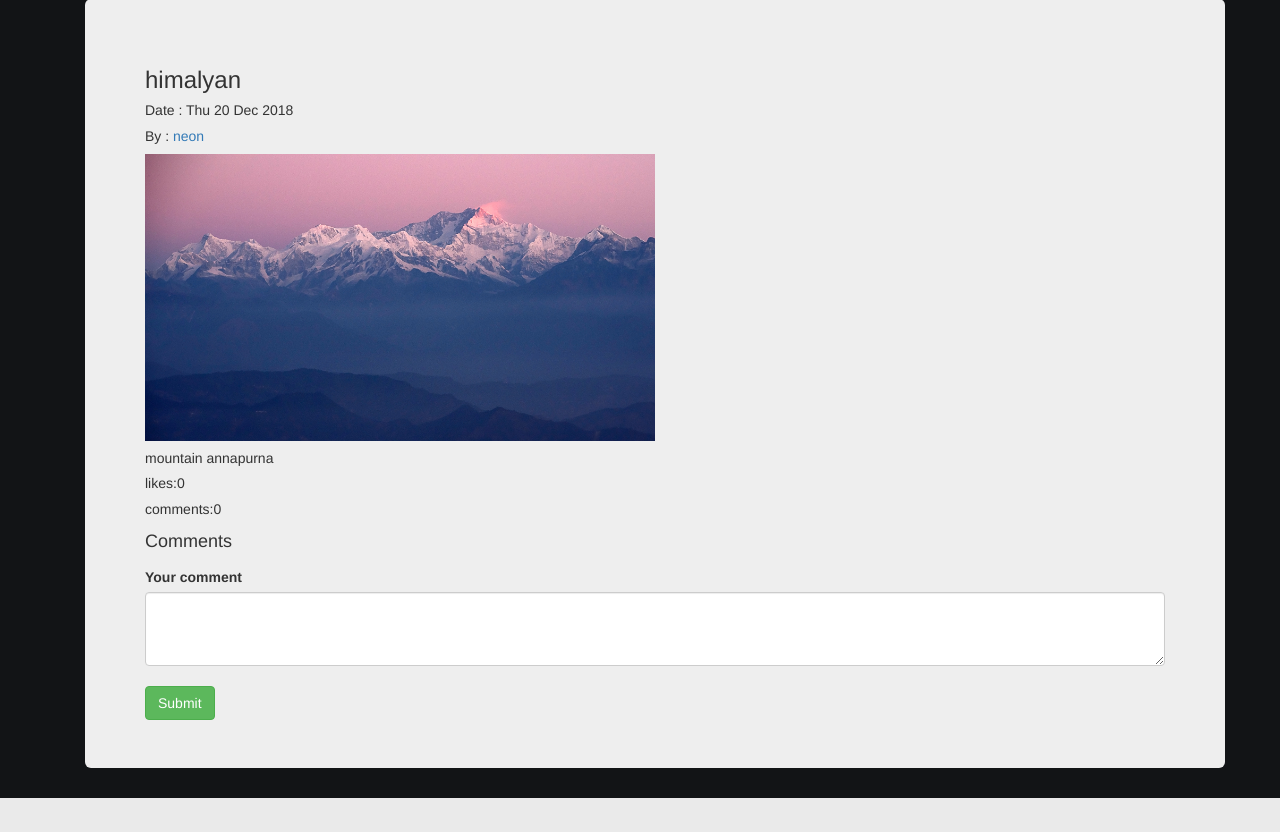
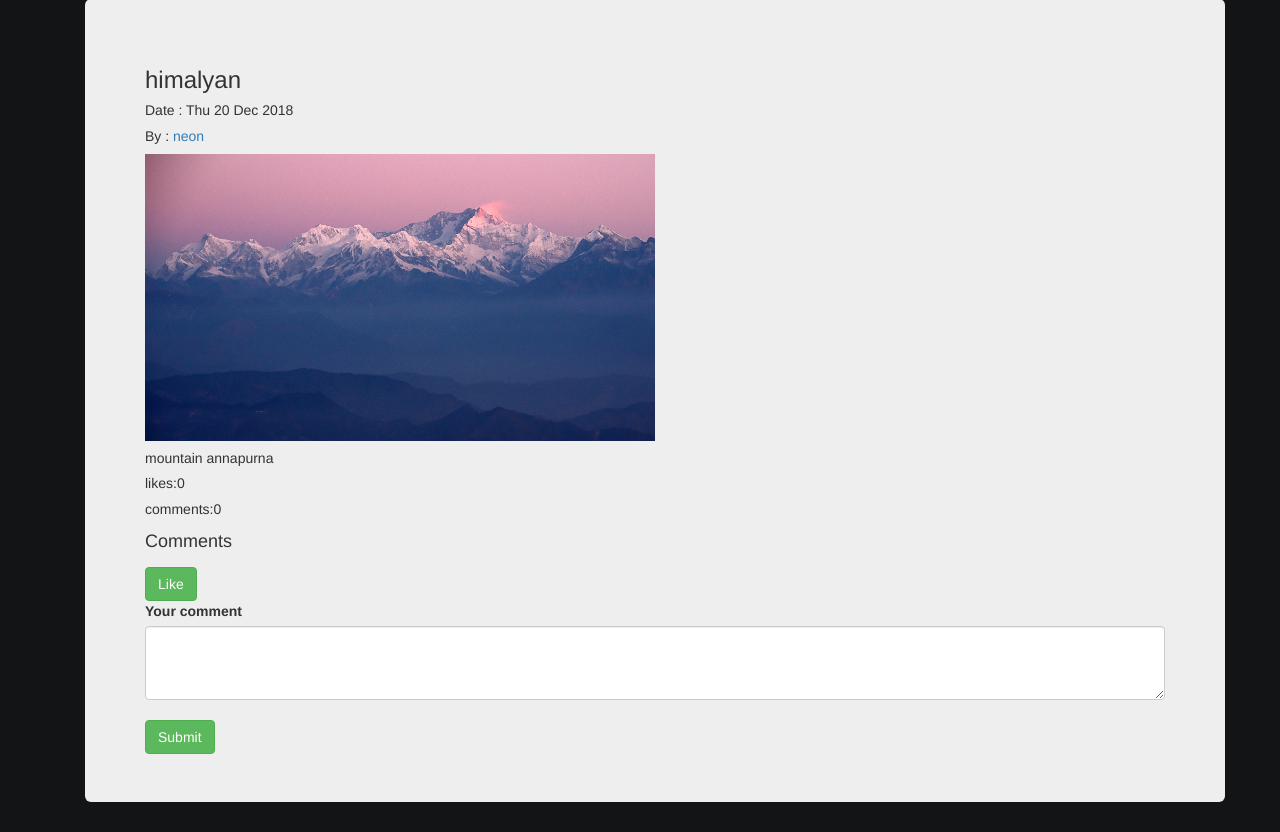
Before and after one commit to utsavdarlami/django-creo, a Django app: page /creo/photos/6/ in a window 1280 px wide. Shown: the part 268-1100 px from the top of the page. Before the commit the page ends 1066 px from the top, so only its background shows below. Run offline with Django 3.2, Linux system fonts and the light colour scheme; data comes from the database, SQL or seed files in the repository; some libraries are stand-ins or nearby versions; some web fonts are replaced.

Commit message:
added beta version for like button

```diff
--- a/creo/admin.py
+++ b/creo/admin.py
@@ -1,6 +1,7 @@
 from django.contrib import admin
-from creo.models import UserProfileInfo,PostSubmission,CommentPost
+from creo.models import UserProfileInfo,PostSubmission,CommentPost,Likes
 # Register your models here.
 admin.site.register(UserProfileInfo)
 admin.site.register(PostSubmission)
 admin.site.register(CommentPost)
+admin.site.register(Likes)
--- a/creo/forms.py
+++ b/creo/forms.py
@@ -1,6 +1,6 @@
 from django import forms
 from django.contrib.auth.models import User
-from creo.models import UserProfileInfo,CommentPost
+from creo.models import UserProfileInfo,CommentPost,Likes
 class UserForm(forms.ModelForm):
     password = forms.CharField(widget =forms.PasswordInput(attrs = {"class":"form-control is-valid", "placeholder":"Password","label for":"exampleInputPassword1","size":"25"}))
     password1 = forms.CharField(widget =forms.PasswordInput(attrs = {"class":"form-control is-valid", "placeholder":"Password","label for":"exampleInputPassword1","size":"25"}),label="Password Confirmation")
@@ -32,3 +32,9 @@ class CommentPostForm(forms.ModelForm):
         model = CommentPost
         fields = ('comment',)
         exclude = ('title','publisher','pub_date',)
+
+class LikePostButton(forms.ModelForm):
+    class Meta():
+        model = Likes
+        fields = ('like',)
+        exclude = ('post','publisher','pub_date',)
--- a/creo/models.py
+++ b/creo/models.py
@@ -20,7 +20,7 @@ class PostSubmission(models.Model):
     pub_date = models.DateTimeField(auto_now_add=True)
     content = models.ImageField(upload_to ='postedpics', blank=True)
     publisher = models.ForeignKey(User,on_delete=models.CASCADE,)
-    likes = models.IntegerField(default=0)
+    like_count = models.IntegerField(default=0)
     comment_count = models.IntegerField(default=0)
     def __str__(self):
         return self.title
@@ -32,3 +32,11 @@ class CommentPost(models.Model):
     comment  = models.CharField(max_length=500)
     def __str__(self):
         return str(self.title)
+
+class Likes(models.Model):
+    post = models.ForeignKey(PostSubmission,on_delete=models.CASCADE,)
+    publisher = models.ForeignKey(User,on_delete=models.CASCADE,)
+    pub_date = models.DateTimeField(auto_now_add=True)
+    like  = models.BooleanField()
+    def __str__(self):
+        return str(self.publisher)
--- a/creo/templates/detail.html
+++ b/creo/templates/detail.html
@@ -9,7 +9,7 @@
     <h5>By : <a href="{%url 'artistdetail' submission.publisher %}">{{submission.publisher}}</h5></a>
     <img src="{{ submission.content.url }}" style="width:50%;height:auto;">
     <h5>{{submission.description}}</h5>
-    <h5>likes:{{submission.likes}}</h5>     <h5>comments:{{submission.comment_count}}</h5>
+    <h5>likes:{{submission.like_count}}</h5>     <h5>comments:{{submission.comment_count}}</h5>
     <p>
         <h4>Comments</h4>
         <ul>
@@ -19,7 +19,10 @@
         {%endfor%}
         </ul>
     </p>
-
+    <form action="{%url 'addlike' submission.id %}" method="POST">
+        <input type="submit" class="btn btn-success" value="Like">
+        {%csrf_token%}
+    </form>
     <label>Your comment</label>
     <form action="{% url 'addcomment' submission.id %}" method="post">
     {% csrf_token %}
--- a/creo/urls.py
+++ b/creo/urls.py
@@ -10,7 +10,7 @@ urlpatterns = [
     path('post/',views.PostFormView.as_view(),name="post"),
     path('photos/<int:id>/',views.detailpost,name="detailpost"),
     path('<int:id>/comment/',views.addcomment,name="addcomment"),
-    #path('<int:id>/likes/',views.addlike,name="addlike"),
+    path('<int:id>/likes/',views.addlike,name="addlike"),
     path('portfolio/<str:publisher>/',views.artistdetail,name="artistdetail"),
 
 
--- a/creo/views.py
+++ b/creo/views.py
@@ -3,9 +3,9 @@ from django.shortcuts import get_object_or_404
 from django.db.models import F
 from django.template.loader import get_template
 from django.http import HttpResponse,HttpResponseRedirect
-from creo.models import UserProfileInfo,PostSubmission,CommentPost
+from creo.models import UserProfileInfo,PostSubmission,CommentPost,Likes
 from django.contrib import messages
-from creo.forms import UserForm,UserProfileInfoForm,CommentPostForm
+from creo.forms import UserForm,UserProfileInfoForm,CommentPostForm,LikePostButton
 from django.views.generic import DeleteView,CreateView
 from django.contrib.auth.models import User
 from django import forms
@@ -127,3 +127,17 @@ def addcomment(request,id):
             return(detailpost(request,id))
     else:
         return(signin(request))
+
+def addlike(request,id):
+    current_submission = get_object_or_404(PostSubmission,pk=id)
+    if request.user.is_authenticated:
+        if request.method =="POST":
+            like = Likes(post=current_submission,like=True,publisher=request.user)
+            like.save()
+            current_submission.like_count = F('like_count')+1
+            current_submission.save()
+            return HttpResponseRedirect(reverse('detailpost', args=(id,)))
+        else:
+            return(detailpost(request,id))
+    else:
+        return(signin(request))
```
Also changed, not shown: creo/migrations/0024_auto_20190103_0306.py (added), creo/migrations/0025_auto_20190103_0323.py (added), db.sqlite3.
